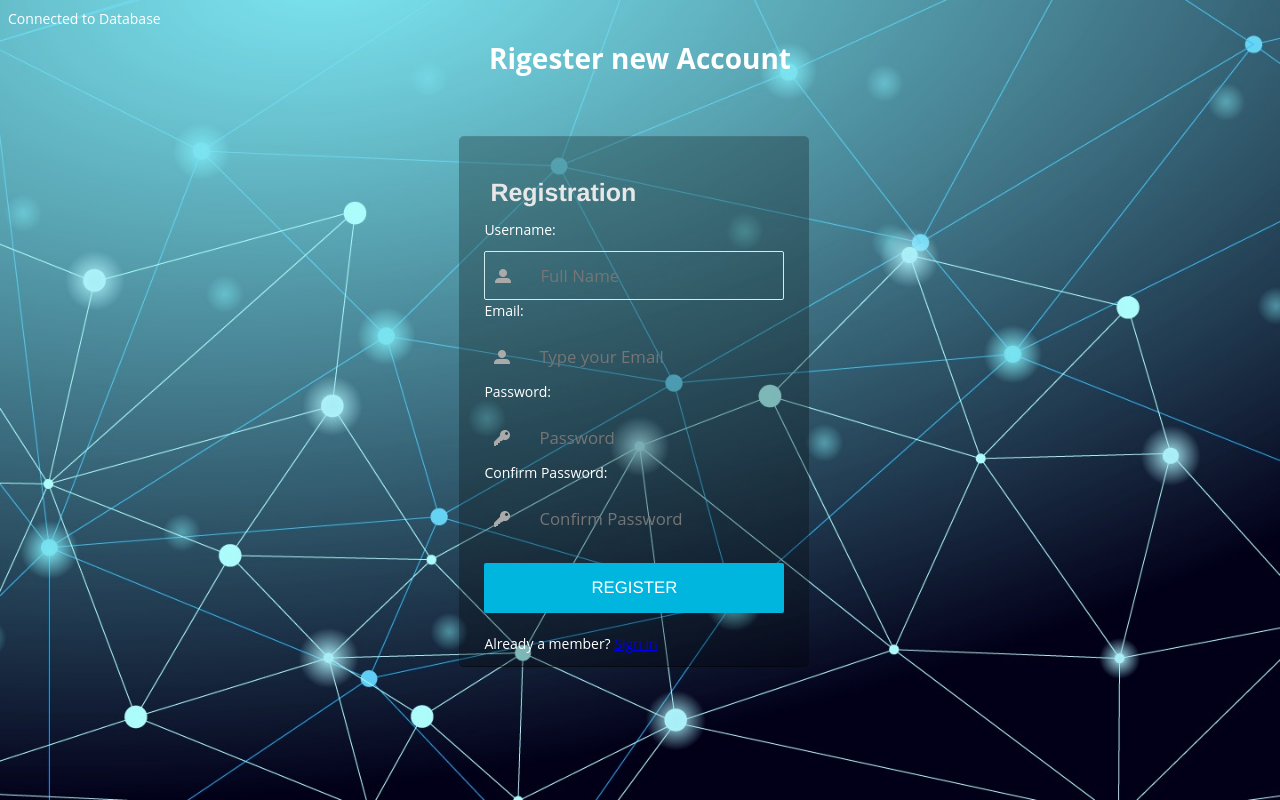
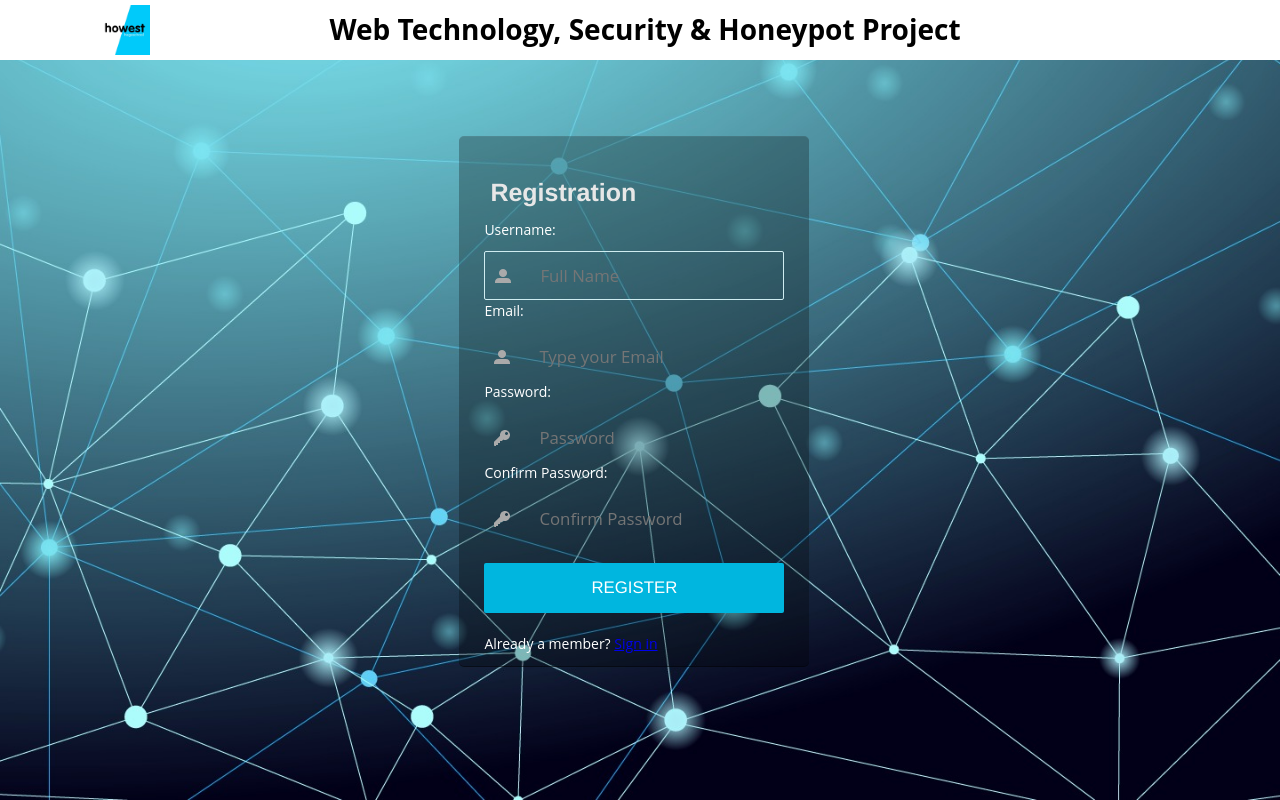
Before and after one commit to Med-Zaroual/Websecurity-Honeypot, a PHP site: page /register.php in a window 1280 px wide. Run offline with PHP 8.4, Linux system fonts and the light colour scheme.

Commit message:
header
began it but must be improved

```diff
--- a/dbcon.php
+++ b/dbcon.php
@@ -8,12 +8,12 @@ $errors = array();
 $con = mysqli_connect("localhost","root","Amir0618104127.","login");
 
 // Check connection
-if (mysqli_connect_errno())
-  {
-  echo "Failed to connect to MySQL: " . mysqli_connect_error();
-  }
-else {
-  echo "Connected to Database";}
+// if (mysqli_connect_errno())
+//   {
+//   echo "Failed to connect to MySQL: " . mysqli_connect_error();
+//   }
+// else {
+//   echo "Connected to Database";}
 
 
 
--- a/header.php
+++ b/header.php
@@ -0,0 +1,17 @@
+<html>
+<head>
+<link rel="stylesheet" type="text/css" href="style.css">
+</head>
+
+
+<body>
+
+<header class="header_seciton">
+	<div class="Logo-howest"><img src="img/Logo-howest.jpg" height="50px" width="50px"></div>
+	<div class="inner-header">
+		<div class="header-text">
+			<h1><center> Web Technology, Security & Honeypot Project</center></h1>
+		</div>
+	</div>
+
+</header>
--- a/register.php
+++ b/register.php
@@ -44,21 +44,7 @@
  ?>
 
 
-<html>
-<head>
-<link rel="stylesheet" type="text/css" href="style.css">
-</head>
-
-
-<body>
-
-<header>
-
-  <div>
-    <h1><center> Rigester new Account </center></h1>
-  </div>
-
-</header>
+<?php include('header.php')?>
 
 
 <div class="form-wrapper-Register">
--- a/style.css
+++ b/style.css
@@ -1,3 +1,10 @@
+/**{
+  margin: 0;
+  padding: 0;
+  font font-family: 'Roboto','sans-serif;';
+}*/
+
+
 body {
   color: #fff;
   font: 87.5%/1.5em 'Open Sans', sans-serif;
@@ -5,7 +12,10 @@ body {
   -webkit-background-size: cover;
   -moz-background-size: cover;
   -o-background-size: cover;
-  background-size: cover;}
+  background-size: cover;
+  margin:0;
+  padding: 0;}
+
 
 
 
@@ -150,3 +160,36 @@ input[type='text']{
   background: white;
   border-radius: 0px 0px 10px 10px;
 }
+
+
+
+/*============================ Header Section ===========================*/
+
+.header_seciton {
+  width: 100%;
+  height: 60px;
+  display: inline-block;
+  background-color: white;
+}
+
+.header_seciton h1 {
+  color: black;
+}
+
+.inner-header {
+  width: 1000px;
+  height: 100%;
+  display: block;
+  margin: 0 auto;
+}
+
+
+.Logo-howest{
+  display: inline-block;
+  float: left;
+  position: relative;
+  margin-top: 5px;
+  margin-left: 100px;
+}
+
+/*============================ END Header Section ===========================*/
```
Also changed, not shown: home.php (+1 -11 lines), index.php (+1 -16 lines), 1 other file.
